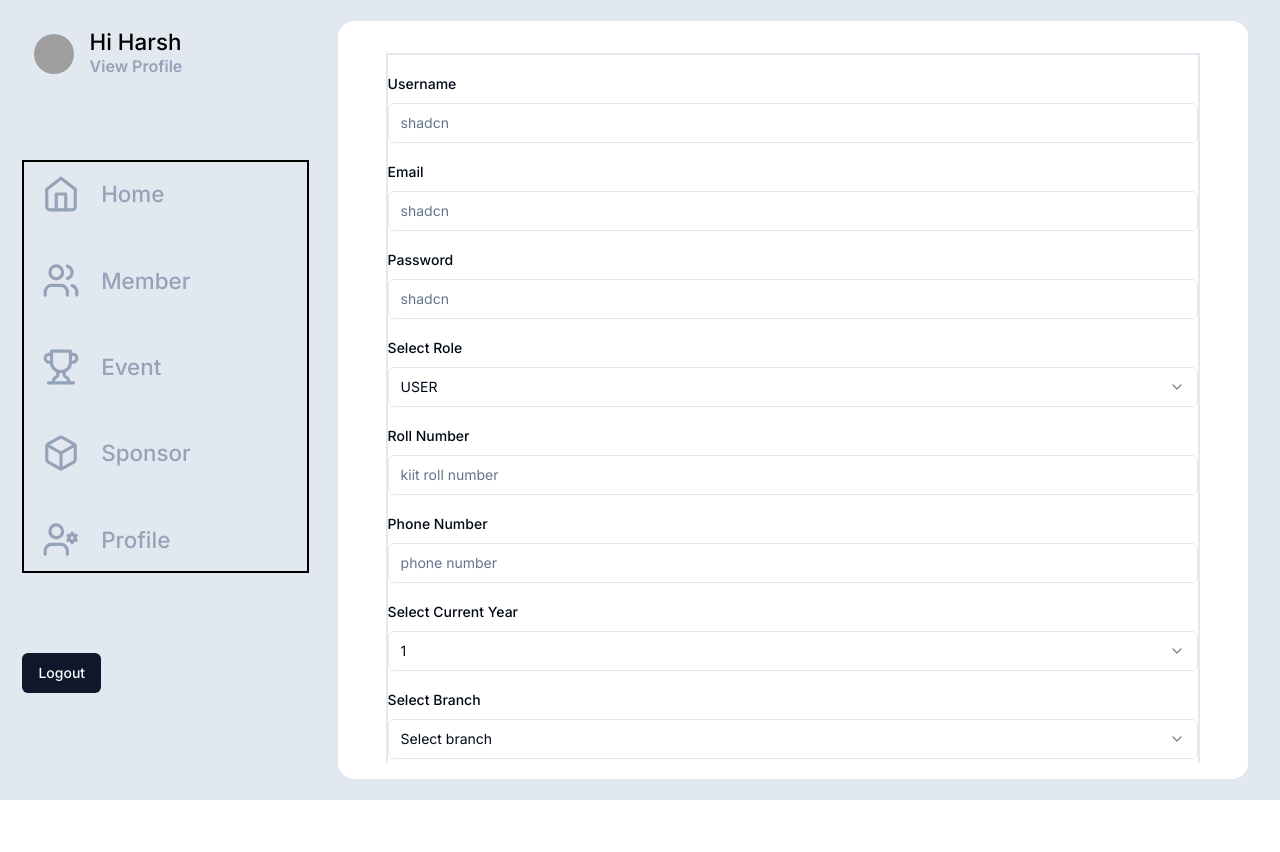
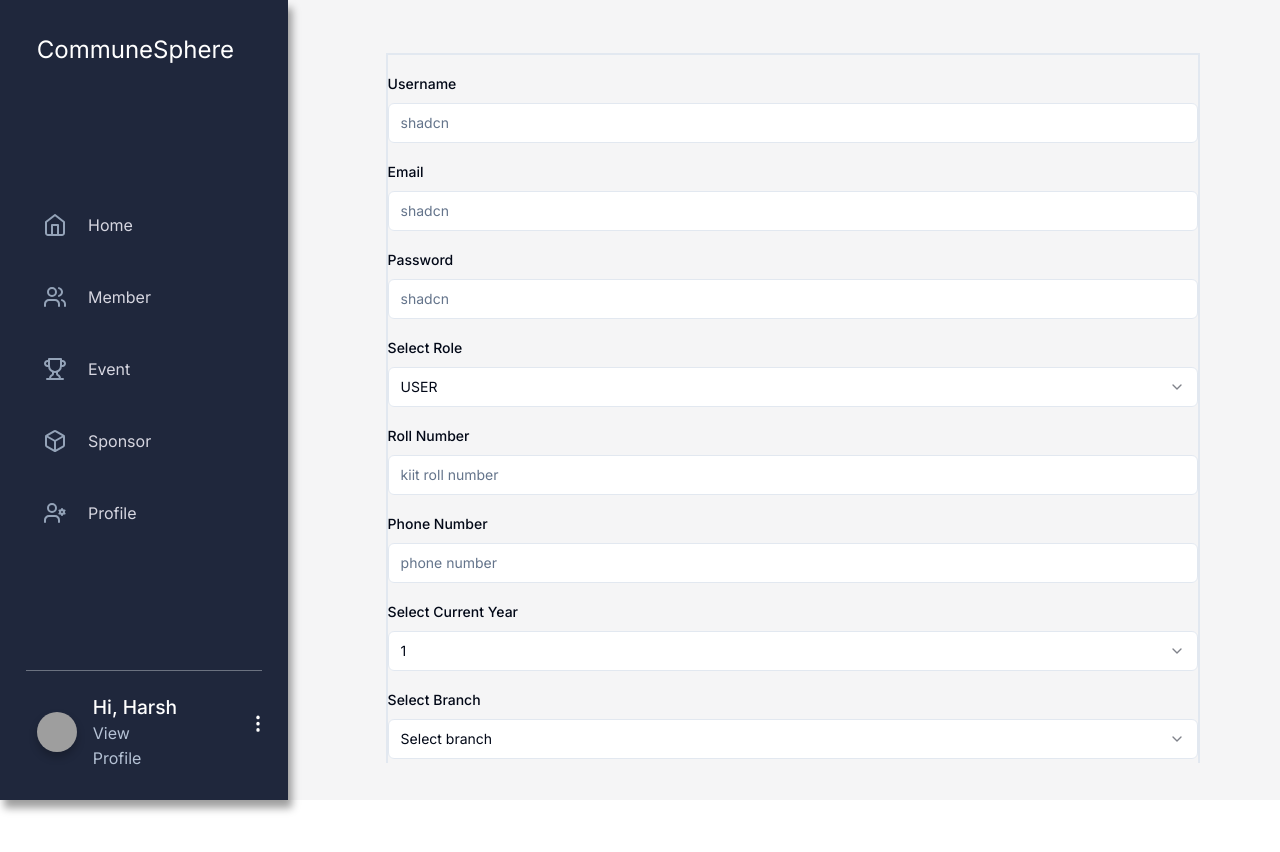
Before and after one commit to CodeMaster17/CommuneSphere, a Next.js app: page /dashboard/members/add-member in a window 1280 px wide. Shown: the top 852 px of the page. Built offline with nearby package versions, Linux system fonts and the light colour scheme; grey boxes are pictures that could not be loaded.

Commit message:
fix: modified sidebar

```diff
--- a/app/dashboard/layout.tsx
+++ b/app/dashboard/layout.tsx
@@ -10,7 +10,7 @@ const layout = ({
 }>) => {
     return (
         <>
-            <div className="flex overflow-x-hidden bg-[#E2E8F0]">
+            <div className="flex overflow-x-hidden bg-[#f5f5f6]">
                 <Sidebar />
                 <main className="flex-1">
                     <MarginWidthWrapper>
--- a/components/shared/sidebar/Menuitem.tsx
+++ b/components/shared/sidebar/Menuitem.tsx
@@ -16,8 +16,8 @@ export const MenuItem = ({ item }: { item: SideNavItem }) => {
           href={item.path}
           className={`flex flex-row items-center space-x-[1.3rem] px-[1.1rem] py-[0.8rem]  ${
             item.path === pathname
-              ? "rounded-[0.5rem] bg-[#CBD5E1] text-[#0F172A] shadow-custom"
-              : "text-[#94A3B8]"
+              ? "rounded-[0.5rem] bg-[#c0cbb5] bg-opacity-25 text-[#CBF69E] shadow-custom"
+              : "text-[#d6d6e0]"
           }`}
         >
           <Image
@@ -25,11 +25,11 @@ export const MenuItem = ({ item }: { item: SideNavItem }) => {
             alt="My Image"
             width="24"
             height="24"
-            className={`min-h-[2.4rem] min-w-[2.4rem] ${
+            className={`min-h-[1.5rem] min-w-[1.5rem] ${
               item.path === pathname ? "custom-svg" : ""
             } `}
           />
-          <span className="flex text-[1.4rem] font-medium">{item.name}</span>
+          <span className="flex text-[1rem] font-normal">{item.name}</span>
         </Link>
       }
     </div>
--- a/components/shared/sidebar/PageWrapper.tsx
+++ b/components/shared/sidebar/PageWrapper.tsx
@@ -2,7 +2,7 @@ import { ReactNode } from "react";
 
 export default function PageWrapper({ children }: { children: ReactNode }) {
   return (
-    <div className="shadow-custom flex h-[calc(100vh-2.6rem)] grow flex-col space-y-5 overflow-hidden rounded-[1rem] bg-white px-[2rem] py-[1rem]">
+    <div className="shadow-custom flex h-[calc(100vh-2.6rem)] grow flex-col space-y-5 overflow-hidden rounded-[1rem] px-[2rem] py-[1rem]">
       <div className="scrollable-content overflow-y-auto">{children}</div>
     </div>
   );
--- a/components/shared/sidebar/Sidebar.tsx
+++ b/components/shared/sidebar/Sidebar.tsx
@@ -1,9 +1,20 @@
 
 import React from "react";
 import Link from "next/link";
+import Image from "next/image";
 import { SIDEBAR_MENU } from "@/constants";
 import { MenuItem } from "./Menuitem";
 import { Avatar, AvatarFallback, AvatarImage } from "@/components/ui/avatar"
+import reorder from '@/public/icon/formkit--reorder.svg'
+import {
+  DropdownMenu,
+  DropdownMenuContent,
+  DropdownMenuItem,
+  DropdownMenuLabel,
+  DropdownMenuSeparator,
+  DropdownMenuTrigger,
+} from "@/components/ui/dropdown-menu"
+
 import LogoutButton from "@/components/auth/LogoutButton";
 
 const Sidebar = async () => {
@@ -12,10 +23,30 @@ const Sidebar = async () => {
 
 
   return (
-    <div className="fixed flex h-screen w-[20.7rem] flex-1 bg-[#E2E8F0]">
-      <div className="flex w-full flex-col space-y-[5rem] px-[1.4rem]">
-        <div className="flex cursor-pointer pl-[0.7rem] pt-[1.8rem]">
-          <Link href="/dashboard/profile" className="">
+    <div className="fixed flex justify-between h-screen w-[18rem] flex-1 bg-[#1f273c] shadow-[4.0px_8.0px_8.0px_rgba(0,0,0,0.38)]">
+      <div className="flex w-full flex-col justify-between space-y-[5rem] px-[1.6rem]">
+
+        <div className="text-white text-[1.5rem] flex cursor-pointer pl-[0.7rem] pt-[2rem]">
+          <h1>CommuneSphere</h1>
+        </div>
+
+
+        <div className="flex flex-col space-y-[1.4rem]">
+          {SIDEBAR_MENU.map((item, idx) => {
+            return <MenuItem key={idx} item={item} />;
+          })}
+        </div>
+        {/* <div className="border border-gray-500"></div> */}
+        {/* <div>
+          <div className="grid justify-items-center pt-14">
+            <LogoutButton>
+              Logout
+            </LogoutButton>
+          </div>
+        </div> */}
+
+        <div className="flex cursor-pointer pl-[0.7rem] border-t border-gray-500">
+          <Link href="/dashboard/profile" className="pt-5 pb-7">
             <div className="flex items-center justify-center space-x-[1rem] ">
               <div>
                 <Avatar>
@@ -26,28 +57,34 @@ const Sidebar = async () => {
               </div>
 
               <div>
-                <p className="text-[1.4rem] font-medium leading-[1.6rem] text-black">
-                  Hi Harsh
+                <p className="text-[1.2rem] font-medium leading-[1.6rem] pt-1 text-white">
+                  Hi, Harsh
                 </p>
-                <p className="text-[1rem] font-semibold leading-[1.6rem] text-[#94A3B8]">
+                <p className="text-[1rem] leading-[1.6rem] text-[#b5c2d5]">
                   View Profile
                 </p>
               </div>
+
+              <div className="-mt-3 pl-14">
+                  <DropdownMenu>
+                    <DropdownMenuTrigger>
+                      <Image src={reorder} alt="reorder" width={9} height={9}/>
+                    </DropdownMenuTrigger>
+                    <DropdownMenuContent>
+                      <DropdownMenuItem className="font-medium justify-center text-[1rem]">Profile</DropdownMenuItem>
+                      <DropdownMenuSeparator />
+                      <DropdownMenuItem className="justify-center">
+                        <LogoutButton>
+                          Logout
+                        </LogoutButton>
+                      </DropdownMenuItem>
+                    </DropdownMenuContent>
+                  </DropdownMenu>
+
+              </div>
+
             </div>
           </Link>
-        </div>
-
-        <div className="flex flex-col space-y-[1.4rem]  border-2 border-black">
-          {SIDEBAR_MENU.map((item, idx) => {
-            return <MenuItem key={idx} item={item} />;
-          })}
-        </div>
-        <div>
-          <div>
-            <LogoutButton>
-              Logout
-            </LogoutButton>
-          </div>
         </div>
       </div>
     </div>
--- a/components/ui/avatar.tsx
+++ b/components/ui/avatar.tsx
@@ -12,7 +12,7 @@ const Avatar = React.forwardRef<
   <AvatarPrimitive.Root
     ref={ref}
     className={cn(
-      "relative flex h-10 w-10 shrink-0 overflow-hidden rounded-full",
+      "relative flex h-10 w-10 shrink-0 overflow-hidden rounded-full shadow-[rgba(0,_0,_0,_0.24)_0px_5px_8px]",
       className
     )}
     {...props}
--- a/components/ui/button.tsx
+++ b/components/ui/button.tsx
@@ -5,11 +5,11 @@ import { cva, type VariantProps } from "class-variance-authority"
 import { cn } from "@/lib/utils"
 
 const buttonVariants = cva(
-  "inline-flex items-center justify-center whitespace-nowrap rounded-md text-sm font-medium ring-offset-background transition-colors focus-visible:outline-none focus-visible:ring-2 focus-visible:ring-ring focus-visible:ring-offset-2 disabled:pointer-events-none disabled:opacity-50",
+  "inline-flex items-center justify-center whitespace-nowrap rounded-md text-base font-medium ring-offset-background transition-colors focus-visible:outline-none focus-visible:ring-2 focus-visible:ring-ring focus-visible:ring-offset-2 disabled:pointer-events-none disabled:opacity-50",
   {
     variants: {
       variant: {
-        default: "bg-primary text-primary-foreground hover:bg-primary/90",
+        default: "bg-sky-700 text-primary-foreground hover:bg-sky-800",
         destructive:
           "bg-destructive text-destructive-foreground hover:bg-destructive/90",
         outline:
@@ -20,7 +20,7 @@ const buttonVariants = cva(
         link: "text-primary underline-offset-4 hover:underline",
       },
       size: {
-        default: "h-10 px-4 py-2",
+        default: "h-12 px-5 py-2",
         sm: "h-9 rounded-md px-3",
         lg: "h-11 rounded-md px-8",
         icon: "h-10 w-10",
--- a/components/ui/dropdown-menu.tsx
+++ b/components/ui/dropdown-menu.tsx
@@ -162,7 +162,7 @@ const DropdownMenuSeparator = React.forwardRef<
 >(({ className, ...props }, ref) => (
   <DropdownMenuPrimitive.Separator
     ref={ref}
-    className={cn("-mx-1 my-1 h-px bg-muted", className)}
+    className={cn("-mx-1 my-1 h-px bg-gray-300", className)}
     {...props}
   />
 ))
```
Also changed, not shown: public/icon/formkit--reorder.svg (added).
